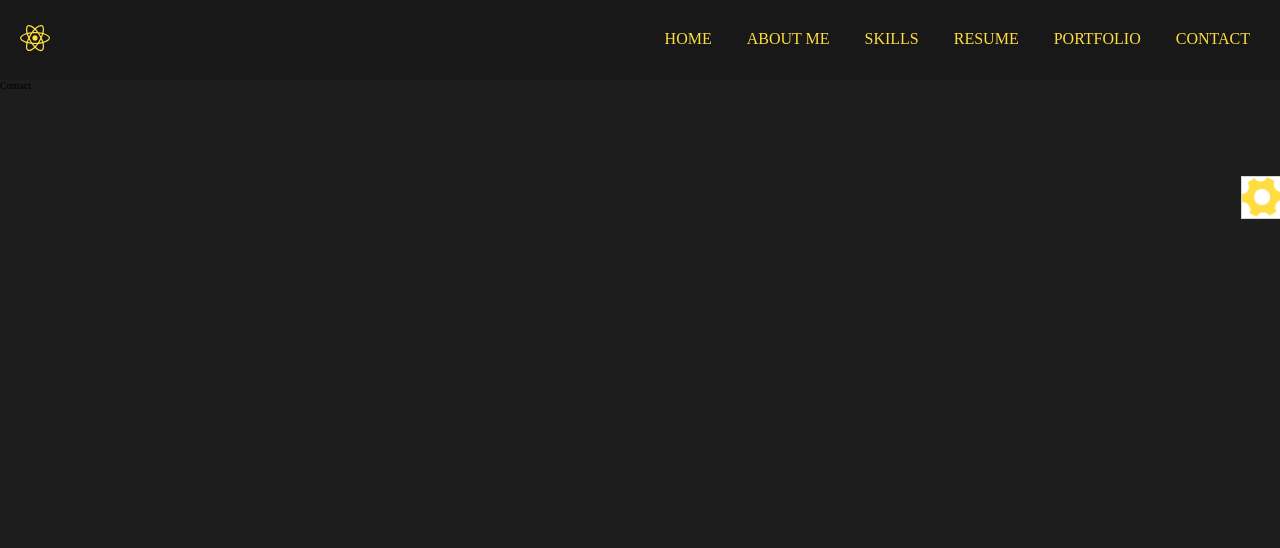
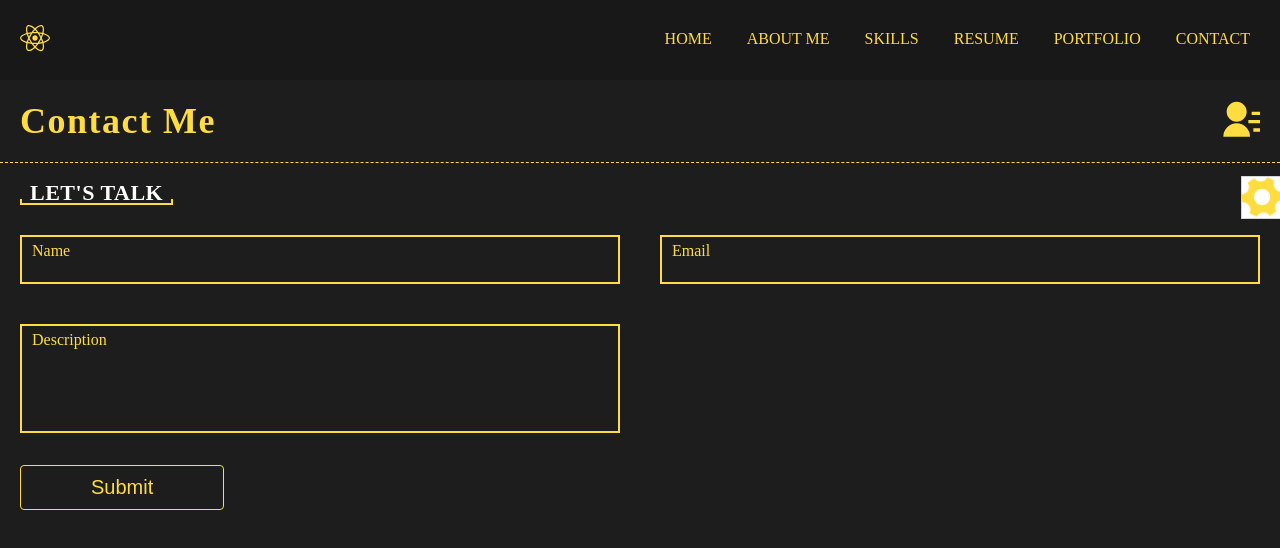
Before and after one commit to wasimhyder09/portfolio, a React (Create React App) app: page /contact in a window 1280 px wide. Shown: the top 548 px of the page. Built offline with nearby package versions, Linux system fonts and the light colour scheme.

Commit message:
Created contact section

```diff
--- a/src/containers/contact/index.jsx
+++ b/src/containers/contact/index.jsx
@@ -1,8 +1,35 @@
+import PageHeaderConent from '../../components/pageHeaderContent'
+import {RiContactsFill} from 'react-icons/ri'
+import './styles.scss'
+
 const Contact = () => {
   return(
-    <div>
-      Contact
-    </div>
+    <section id="contact" className="contact">
+      <PageHeaderConent
+        headerText = "Contact Me"
+        icon = {<RiContactsFill size={40} />}
+      />
+      <div className="contact__content">
+        <h3 className="contact__content__header-text">Let's Talk</h3>
+        <div className="contact__content__form">
+          <div className="contact__content__form__controlsWrapper">
+            <div className="nameWrapper">
+              <input name="name" className="inputName" type="text" />
+              <label htmlFor="name" className="nameLabel">Name</label>
+            </div>
+            <div className="emailWrapper">
+              <input name="email" className="inputEmail" type="email" />
+              <label htmlFor="email" className="emailLabel">Email</label>
+            </div>
+            <div className="descriptionWrapper">
+              <textarea name="description" className="inputDescription" type="text" rows={'5'} style={{resize: 'none'}} />
+              <label htmlFor="description" className="descriptionLabel">Description</label>
+            </div>
+          </div>
+          <button>Submit</button>
+        </div>
+      </div>
+    </section>
   )
 }
 
--- a/src/containers/contact/styles.scss
+++ b/src/containers/contact/styles.scss
@@ -0,0 +1,99 @@
+.contact {
+  &__content {
+    padding: 20px;
+
+    &__header-text {
+      display: inline-block;
+      color: var(--selected-theme-sub-text-color);
+      font-size: 22px;
+      font-weight: 600;
+      line-height: 1rem;
+      letter-spacing: 0.5px;
+      position: relative;
+      text-transform: uppercase;
+      padding: 5px 10px;
+      border-bottom: 2px solid var(--selected-theme-main-color);
+    }
+    &__header-text::before, &__header-text::after {
+      position: absolute;
+      content: '';
+      width: 2px;
+      height: 5px;
+      background-color: var(--selected-theme-main-color);
+      bottom: -1px;
+    }
+    &__header-text::before {
+      left: 0;
+    }
+    &__header-text::after {
+      right: 0;
+    }
+
+    &__form {
+      margin-top: 30px;
+
+      &__controlsWrapper {
+        display: grid;
+        grid-template-columns: repeat(2, 1fr);
+        gap: 40px;
+        margin-bottom: 30px;
+
+        div {
+          position: relative;
+          .inputName, .inputEmail, .inputDescription {
+            width: 100%;
+            border: 2px solid var(--selected-theme-main-color);
+            padding: 15px 10px;
+            transition: all 0.5s ease;
+            position: relative;
+            z-index: 1;
+            background: transparent;
+            color: var(--selected-theme-main-color);
+          }
+          .nameLabel, .emailLabel, .descriptionLabel {
+            position: absolute;
+            font-weight: 500;
+            top: 7px;
+            left: 12px;
+            z-index: 0;
+            color: var(--selected-theme-main-color);
+            font-size: 16px;
+          }
+          .inputName:focus, .inputEmail:focus, .inputDescription:focus {
+            outline: none;
+          }
+          .inputName:focus + label, .inputEmail:focus + label, .inputDescription:focus + label {
+            font-size: 18px;
+            top: -25px;
+            left: 0px;
+            transition: 0.5s ease;
+          }
+        }
+      }
+      button {
+        cursor: pointer;
+        padding: 10px 70px;
+        background: transparent;
+        font-size: 2rem;
+        color: var(--selected-theme-main-color);
+        border: 1.5px solid var(--selected-theme-main-color);
+        border-radius: 4px;
+        font-weight: 500;
+        &:hover {
+          color: #000000;
+          background-color: var(--selected-theme-main-color);
+        }
+      }
+    }
+  }
+}
+
+@media only screen and (max-width: 768px) {
+  .contact__content__form {
+    text-align: center;
+    &__controlsWrapper {
+      grid-template-columns: repeat(1, 1fr);
+      gap: 45px;
+    }
+  }
+}
```
